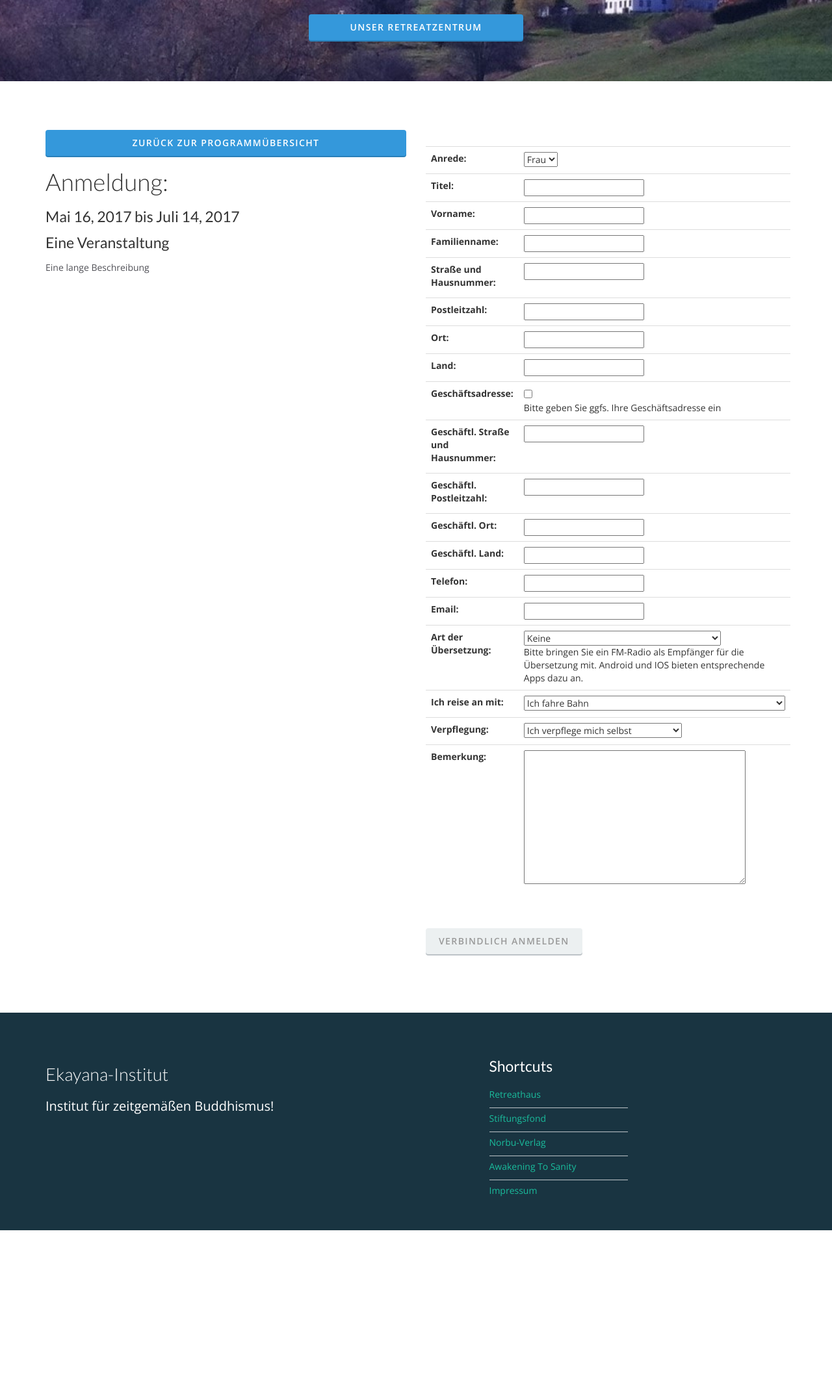
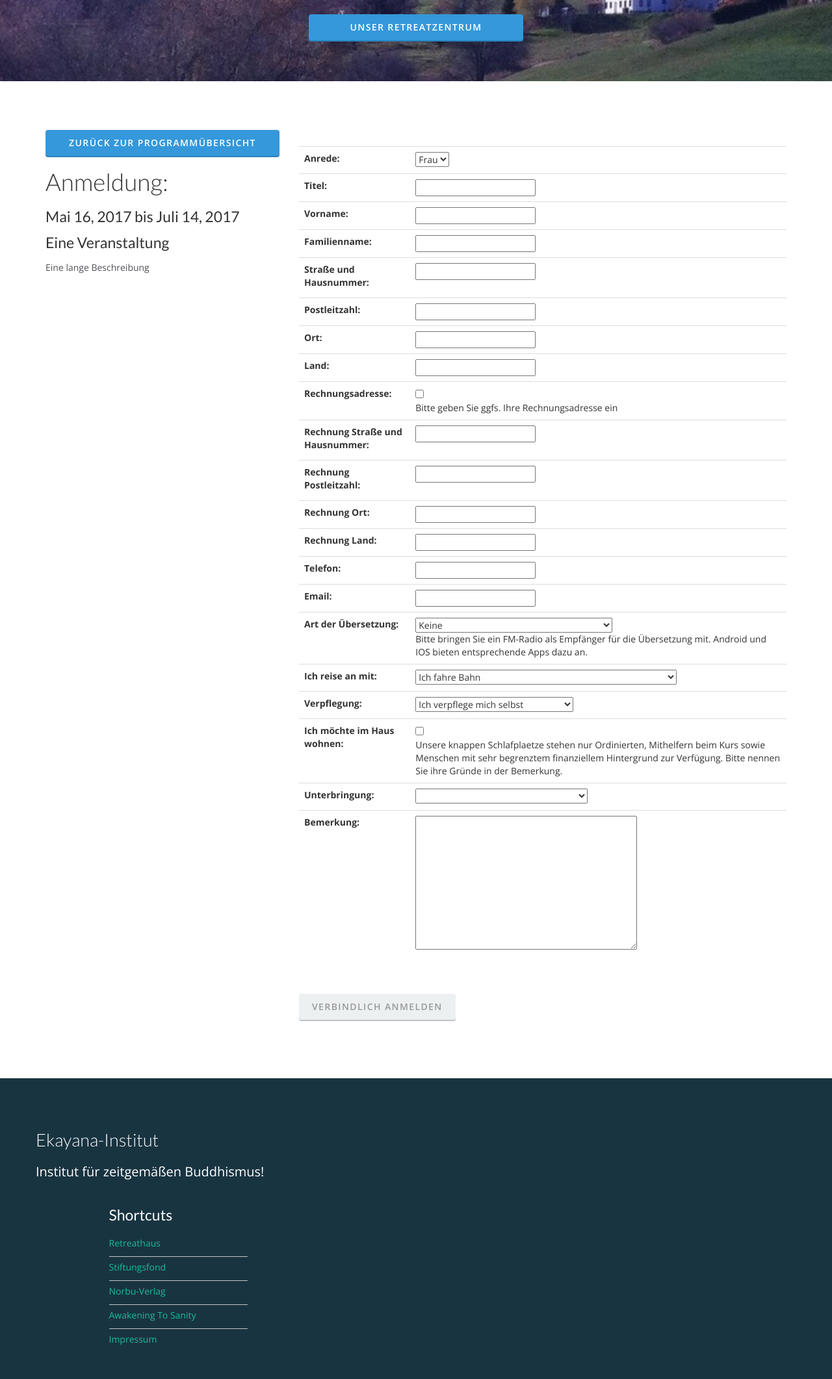
Before and after one commit to ralfcoenen/Events, a Django app: page /teilnehmer/neu/2/ in a window 1280 px wide. Shown: the part 301-2424 px from the top of the page at 65% size. Before the commit the page ends 2195 px from the top, so only its background shows below. Run offline with Django 3.2, Linux system fonts and the light colour scheme; data comes from the database, SQL or seed files in the repository; both versions use the stored data as it was after the commit; some libraries are stand-ins or nearby versions.

Commit message:
Erneute Einfügung Unterbring

```diff
--- a/Anmeldung/forms.py
+++ b/Anmeldung/forms.py
@@ -11,12 +11,13 @@ class TeilnehmerForm(forms.ModelForm):
         # fields = '__all__'
         # exclude = ['event']
         fields = ('anrede','titel','vorname','name','strasse',
-              'plz','ort','land','businessaddress','bustrasse','buplz','buort','buland','telefon','email', 'uebersetzungen', 'verkehrsmittel', 'verpflegung',
+              'plz','ort','land','businessaddress','bustrasse','buplz','buort','buland','telefon','email', 'uebersetzungen', 'verkehrsmittel', 'verpflegung','wohnenimhaus','unterbringung',
               'bemerkung')
 
         help_texts = {
-            'businessaddress': (_('Bitte geben Sie ggfs. Ihre Geschäftsadresse ein')),
+            'businessaddress': (_('Bitte geben Sie ggfs. Ihre Rechnungsadresse ein')),
             'uebersetzungen' : (_('Bitte bringen Sie ein FM-Radio als Empfänger für die Übersetzung mit. Android und IOS bieten entsprechende Apps dazu an.')),
+            'wohnenimhaus'   : (_('Unsere knappen Schlafplaetze stehen nur Ordinierten, Mithelfern beim Kurs sowie Menschen mit sehr begrenztem finanziellem Hintergrund zur Verfügung. Bitte nennen Sie ihre Gründe in der Bemerkung.'))
         }
 
 
--- a/Anmeldung/models.py
+++ b/Anmeldung/models.py
@@ -43,6 +43,17 @@ class Teilnehmer(models.Model):
         (ESSENWARTELISTE, _('Alles belegt. Ich möchte auf die Warteliste')),
     )
     #
+    SLEEPNONE = ''
+    SLEEPEXTERN = 'EXTERN'
+    SLEEPZELT = 'ZELT'
+    SLEEPWOHNWAGEN = 'WOHNWAGEN u.ä.'
+
+    SLEEPCHOICES = (
+        (SLEEPNONE, ''),
+        (SLEEPEXTERN, 'Ich wohne im Hotel o.ä.'),
+        (SLEEPZELT, 'Ich schlafe im Zelt'),
+        (SLEEPWOHNWAGEN, 'Ich komme mit dem Wohnwagen o.ä.'),
+    )
     #
     ANREDEFRAU = 'Frau'
     ANREDEHERR = 'Herr'
@@ -88,12 +99,14 @@ class Teilnehmer(models.Model):
     anreisedatum = models.DateField(_('Anreisedatum'),default=datetime.date.today)
     abreisedatum = models.DateField(_('Abreisedatum'),default=datetime.date.today)
     verkehrsmittel = models.CharField(_('Ich reise an mit'),max_length=40,choices=TRAVELCHOICES,default=TRAVELBAHN)
-    businessaddress = models.BooleanField(_('Geschäftsadresse'),default=False)
-    bustrasse = models.CharField(_('geschäftl. Straße und Hausnummer'), max_length=60, blank=True, default='')
-    buplz = models.CharField(_('geschäftl. Postleitzahl'), max_length=8, blank=True, default='')
-    buort = models.CharField(_('geschäftl. Ort'), max_length=40, blank=True, default='')
-    buland = models.CharField(_('geschäftl. Land'), max_length=40, blank=True, default='')
+    businessaddress = models.BooleanField(_('Rechnungsadresse'),default=False)
+    bustrasse = models.CharField(_('Rechnung Straße und Hausnummer'), max_length=60, blank=True, default='')
+    buplz = models.CharField(_('Rechnung Postleitzahl'), max_length=8, blank=True, default='')
+    buort = models.CharField(_('Rechnung Ort'), max_length=40, blank=True, default='')
+    buland = models.CharField(_('Rechnung Land'), max_length=40, blank=True, default='')
     verpflegung = models.CharField(_('Verpflegung'), max_length=43, choices=ESSENCHOICE, default=ESSENEXTERN)
+    wohnenimhaus = models.BooleanField(_('Ich möchte im Haus wohnen'), default=False)
+    unterbringung = models.CharField(_('Unterbringung'),max_length=20,choices=SLEEPCHOICES,default=SLEEPNONE, blank=True)
     uebersetzungen = models.CharField(_('Art der Übersetzung'), max_length=40, choices=TRANSCHOICES, default=TRANSNONE)
 
     def __str__(self):
--- a/Anmeldung/templates/Anmeldung/base2.html
+++ b/Anmeldung/templates/Anmeldung/base2.html
@@ -61,8 +61,8 @@
                 </div>
             </section>
         </header>
-        <section id="content-3-4" class="content-block content-3-4">
-            <div class="container">
+        <section id="content-3-4" class="content-block content-3-4"; z-index:3>
+            <div class="container"; z-index:3>
                 <div class="row">
                   {% block content %}
                   {% endblock %}
@@ -73,12 +73,12 @@
             <!-- /.container -->
         </section>
 
-        <section class="content-block-nopad bg-deepocean footer-wrap-1-1">
+        <section class="content-block-nopad bg-deepocean footer-wrap-1-10"; z-index:1>
             <div class="container footer-1-1">
 
                 <div class="row">
 
-                    <div class="col-sm-6">
+                    <div class="col-sm6-4">
                         <!--- <img src="{% static 'Anmeldung/images/brand/pgblocks-logo-white.png' %}" class="brand-img img-responsive"> -->
                         <h3>{% trans 'Ekayana-Institut' %}</h3>
                         <p class="lead">{% trans 'Institut für zeitgemäßen Buddhismus!' %}</p>
--- a/Anmeldung/templates/Anmeldung/teilnehmer_neu.html
+++ b/Anmeldung/templates/Anmeldung/teilnehmer_neu.html
@@ -13,14 +13,14 @@
     <div class="container">
         <div class="row">
 
-            <div data-pg-collapsed class="col-md-6">
+            <div data-pg-collapsed class="col-md-4">
               <a href="{% url 'uebersicht' %}" class="btn btn-info btn-block">{% trans 'Zurück zur Programmübersicht' %}</a>
               <h2>{% trans 'Anmeldung' %}: </h2>
                 <h4> {{ event.beginn}} {% trans 'bis' %} {{ event.ende }} </h4>
                 <h4>{{  event.bezeichnung}}</h4>
                 <p> {{ event.beschreibung|safe }}</p>
             </div>
-             <div data-pg-collapsed class="col-md-6">
+             <div data-pg-collapsed class="col-md-8">
 
                 <form class="form-horizontal" method="POST">
                 {% csrf_token %}
```
Also changed, not shown: Anmeldung/admin.py (+7 -3 lines), Anmeldung/templates/Anmeldung/event_detail.html (+8 -7 lines), db.sqlite3.
